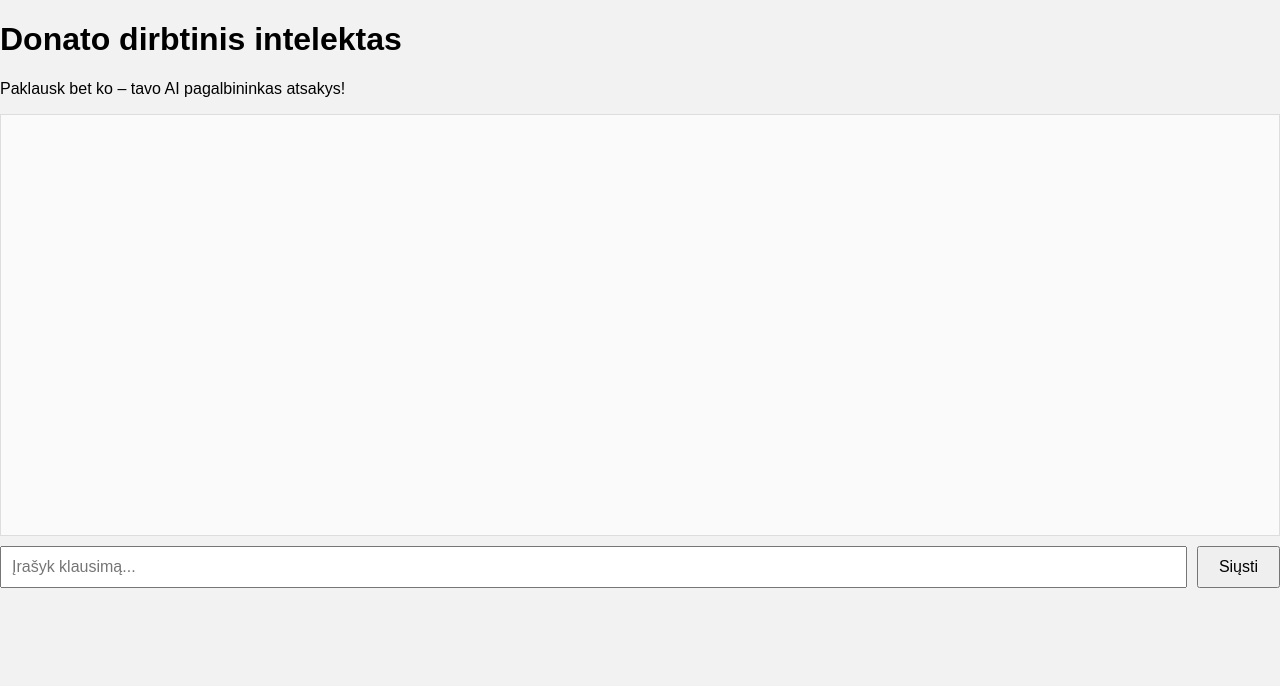
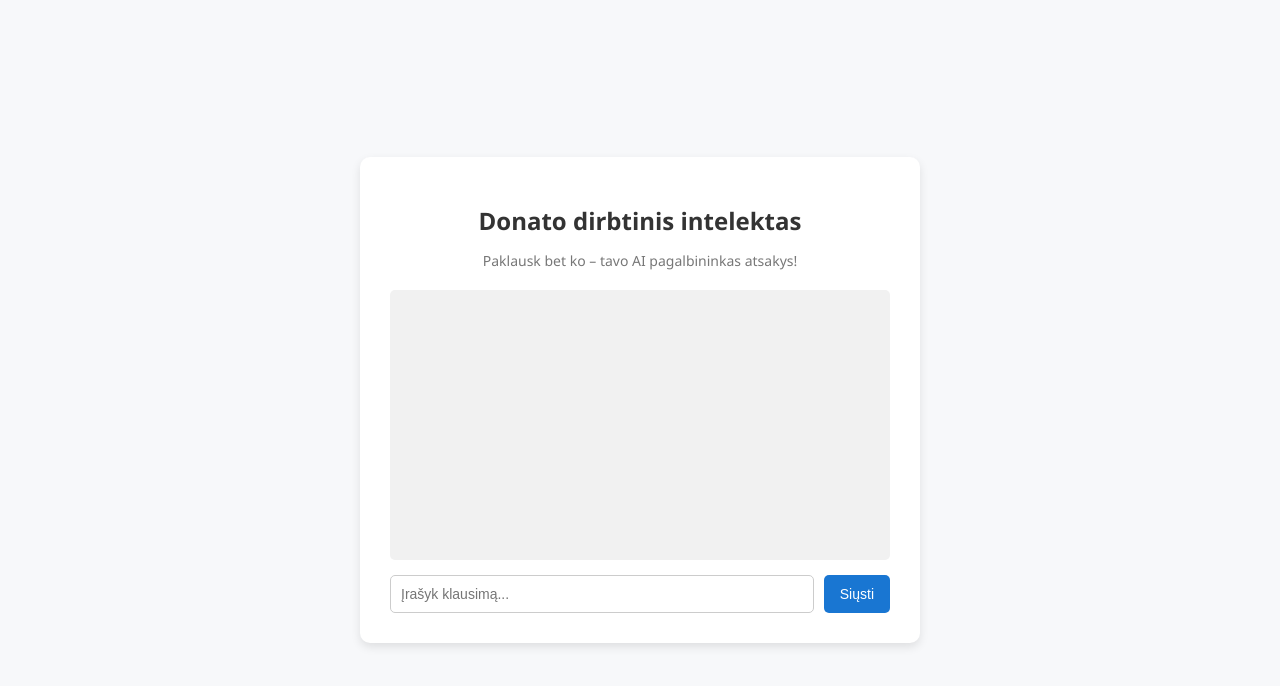
Before and after one commit to Ganador85/dunata-di, a website: page public/index.html in a window 1280 px wide. Drawn offline with Linux system fonts and the light colour scheme.

Commit message:
Update style.css

```diff
--- a/public/style.css
+++ b/public/style.css
@@ -1,41 +1,47 @@
-
 body {
-  font-family: Arial, sans-serif;
-  background-color: #f2f2f2;
   margin: 0;
-  padding: 0;
+  font-family: 'Segoe UI', sans-serif;
+  background-color: #f7f8fa;
+  display: flex;
+  justify-content: center;
+  align-items: center;
+  height: 100vh;
 }
 
-.chat-container {
-  max-width: 600px;
-  margin: 50px auto;
+.container {
   background: white;
-  padding: 20px;
+  padding: 30px;
   border-radius: 10px;
-  box-shadow: 0 0 10px rgba(0,0,0,0.1);
+  width: 90%;
+  max-width: 500px;
+  box-shadow: 0 4px 10px rgba(0,0,0,0.1);
+  text-align: center;
+}
+
+h1 {
+  margin-bottom: 5px;
+  font-size: 24px;
+  color: #333;
+}
+
+.subtitle {
+  font-size: 14px;
+  color: #777;
+  margin-bottom: 20px;
 }
 
 #chat-box {
-  height: 400px;
+  height: 250px;
   overflow-y: auto;
-  border: 1px solid #ddd;
+  text-align: left;
+  background: #f1f1f1;
   padding: 10px;
-  margin-bottom: 10px;
-  background: #fafafa;
+  margin-bottom: 15px;
+  border-radius: 5px;
 }
 
-.chat-message {
-  margin-bottom: 10px;
-}
-
-.chat-message.user {
-  text-align: right;
-  font-weight: bold;
-}
-
-.chat-message.ai {
-  text-align: left;
-  color: #333;
+#chat-box div {
+  margin-bottom: 8px;
 }
 
 form {
@@ -43,14 +49,24 @@ form {
   gap: 10px;
 }
 
-input {
+input[type="text"] {
   flex: 1;
   padding: 10px;
-  font-size: 1em;
+  font-size: 14px;
+  border: 1px solid #ccc;
+  border-radius: 5px;
 }
 
 button {
-  padding: 10px 20px;
-  font-size: 1em;
+  padding: 10px 16px;
+  font-size: 14px;
+  background-color: #1976d2;
+  color: white;
+  border: none;
+  border-radius: 5px;
   cursor: pointer;
 }
+
+button:hover {
+  background-color: #135ba1;
+}
```
